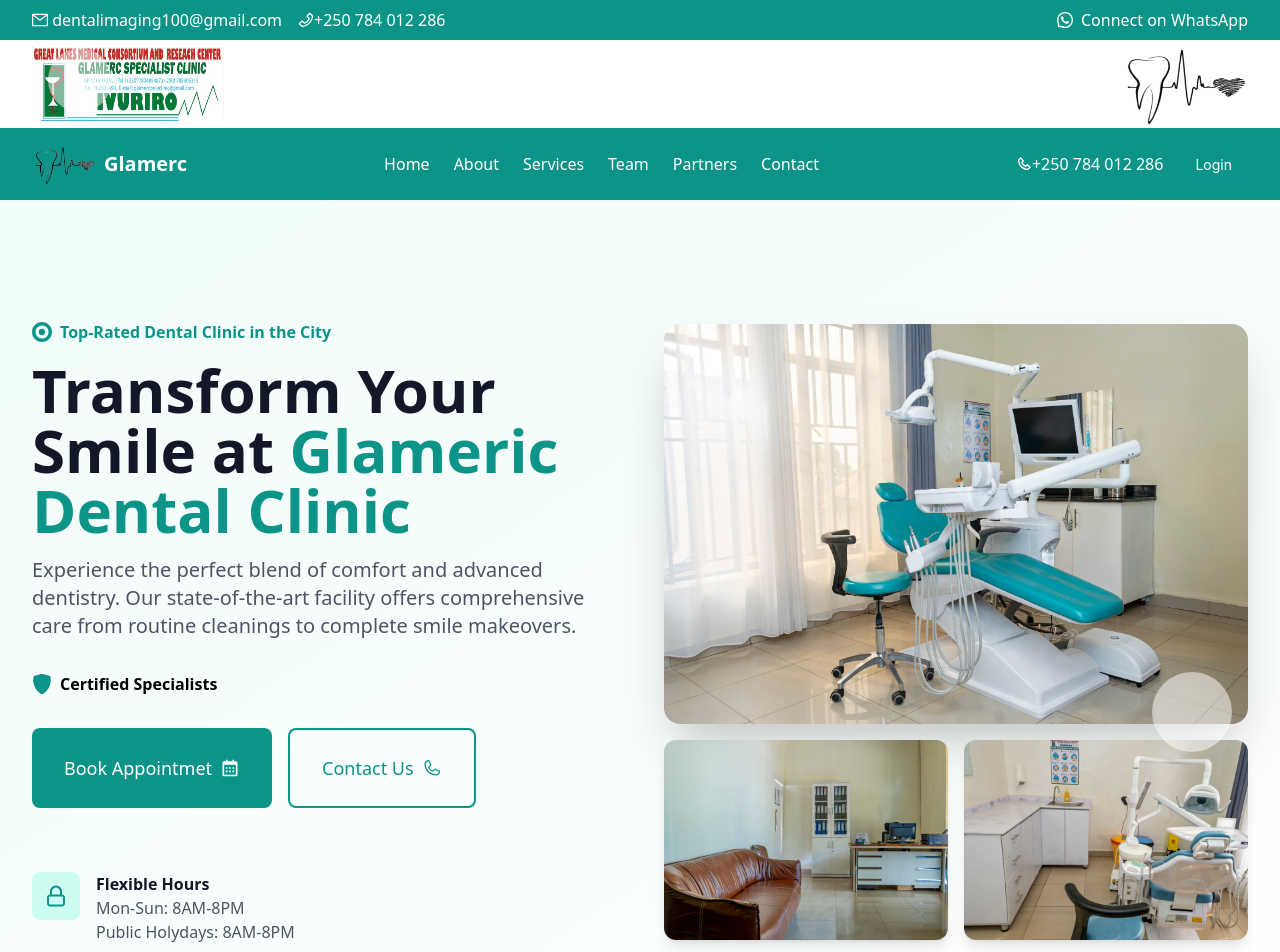
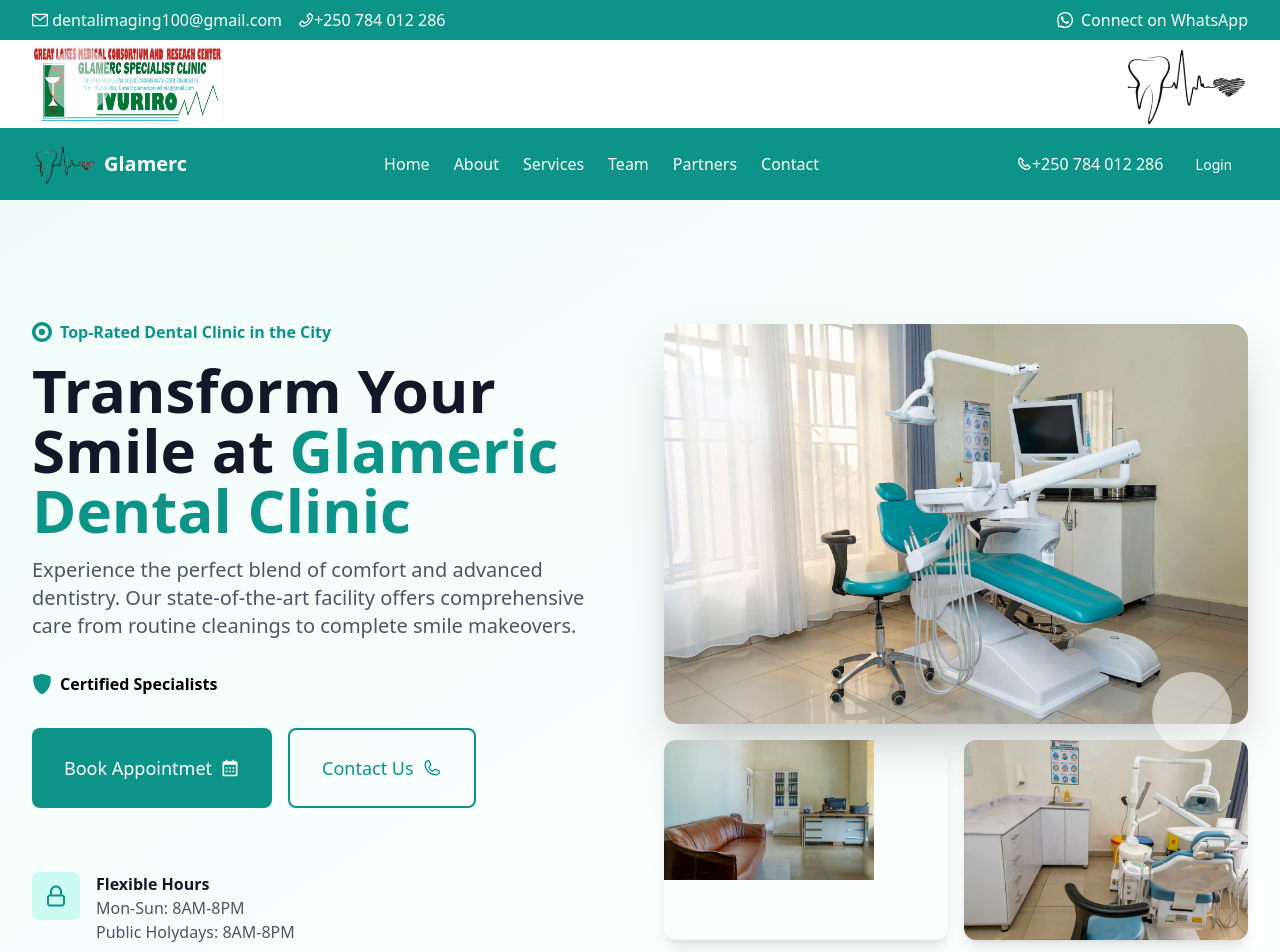
Before and after one commit to FabCode67/GLAMERC, a Next.js app: page / in a window 1280 px wide. Shown: the top 952 px of the page. Built offline with nearby package versions, Linux system fonts and the light colour scheme; no server answers.

Commit message:
quick fix

```diff
--- a/app/components/HeroSection.tsx
+++ b/app/components/HeroSection.tsx
@@ -120,14 +120,9 @@
                         </div>
                         <div className="grid grid-cols-2 gap-4">
                             <div className="relative h-[200px] rounded-xl overflow-hidden shadow-lg">
-                                <img
-                                    src="/recept.jpg"
-                                    alt="Dental treatment"
 
-                                    height={100}
-                                    width={100}
-                                    className="object-cover h-full w-full"
-                                />
+                                  <img src="/recept.jpg" alt="team" className="object-cover h-[70%]" />
+
                             </div>
                             <div className="relative h-[200px] rounded-xl overflow-hidden shadow-lg">
                                 <img
```
